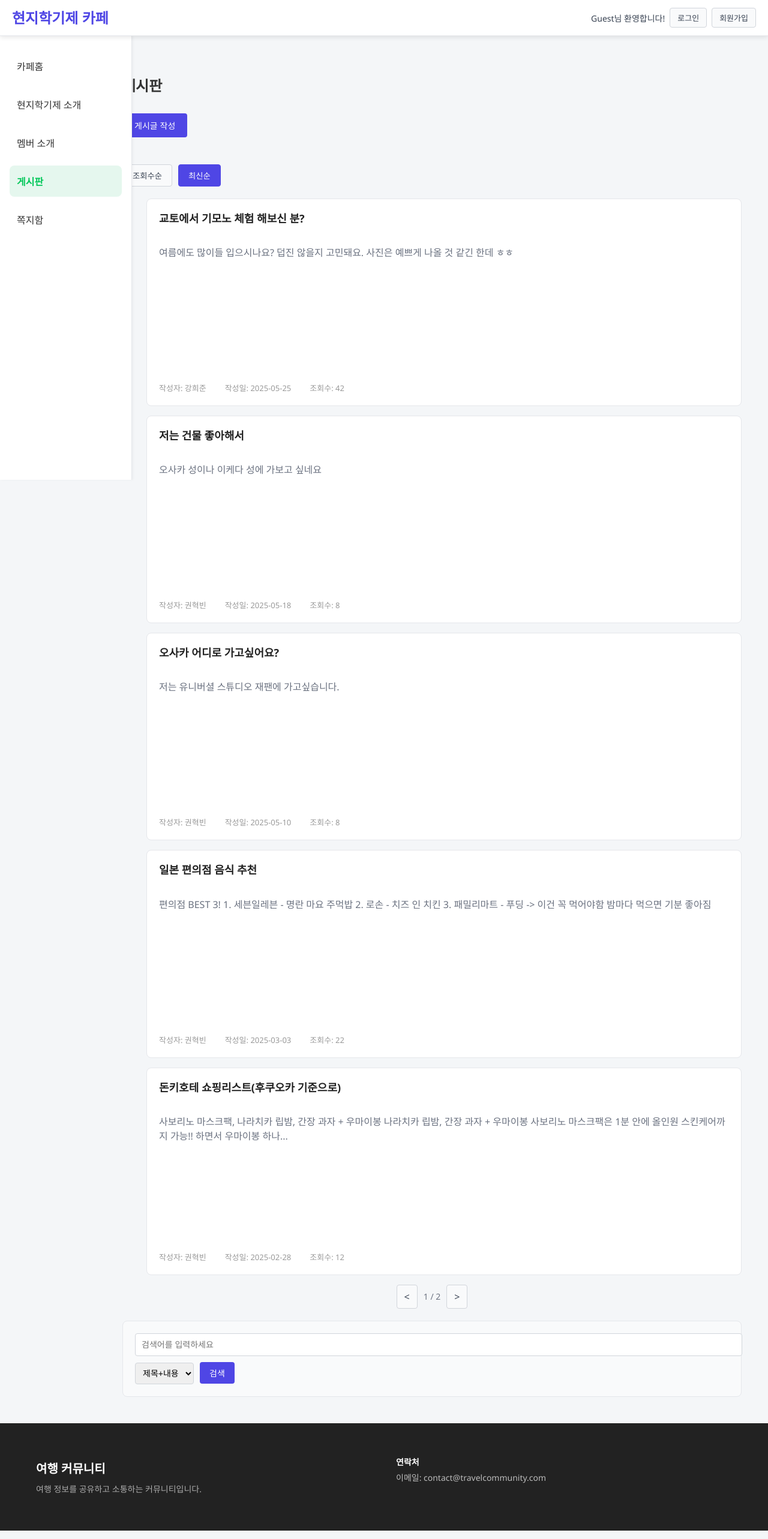
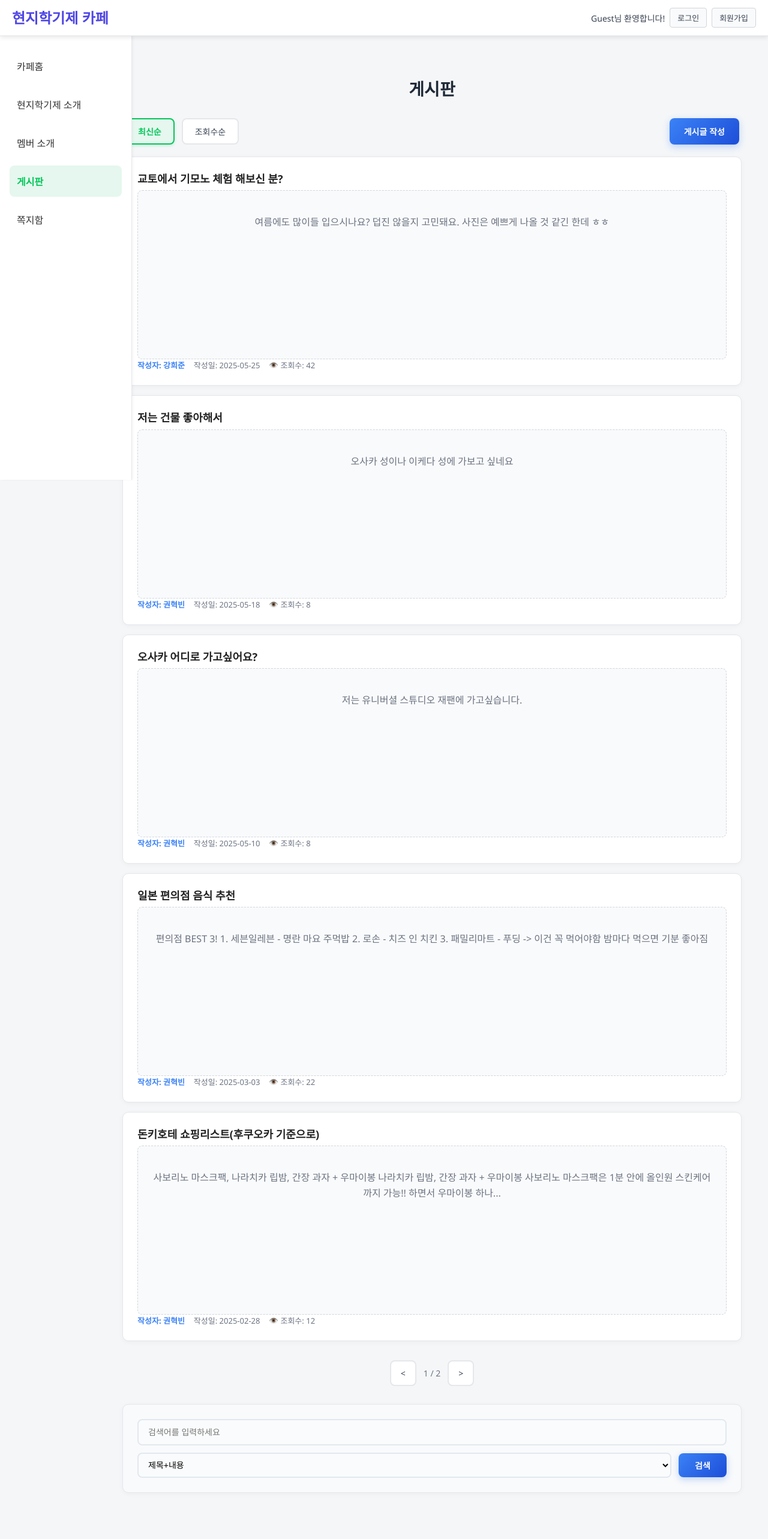
Before and after one commit to 6ReactTeamproject/test, a React (Vite) app: page /post in a window 1280 px wide. Shown: the top 2566 px of the page at 60% size. Built offline with nearby package versions, Linux system fonts and the light colour scheme; data requests are answered from the project's data file.

Commit message:
게시글 목록 css 및 post 주석(덜달림) / 게시글 수정 라우터 주소 변경 / UploadImg import 수정

```diff
--- a/src/AppRouter.jsx
+++ b/src/AppRouter.jsx
@@ -17,8 +17,6 @@ import MessageBox from "./components/Message/MessageBox.jsx";
 import ChangePasswordForm from "./pages/Auth/ChangePasswordForm.jsx";
 import ChangeNameForm from "./pages/Auth/ChangeNameForm.jsx";
 import { useRouteHistory } from "./hooks/useRouteHistory";
-
-
 
 export default function AppRouter({ user, setUser }) {
   useRouteHistory();
@@ -40,7 +38,7 @@ export default function AppRouter({ user, setUser }) {
         <Route path="/post" element={<PostBoard />} />
         <Route path="/post/:id" element={<PostDetail currentUser={user} />} />
         <Route path="/post/write" element={<WritePost />} />
-        <Route path="/edit/:id" element={<WritePost />} />
+        <Route path="/post/edit/:id" element={<WritePost />} />
 
         <Route path="/mypage" element={<MyPage />} />
         <Route path="/message" element={<MessageBox />} />
--- a/src/components/Board/Board.jsx
+++ b/src/components/Board/Board.jsx
@@ -90,6 +90,23 @@ const Board = () => {
   return (
     <div className="board-container">
       <h2 className="board-title">게시판</h2>
+
+      {/* 상단 액션 영역 */}
+      <div className="board-actions">
+        <div className="board-sort-buttons">
+          <button
+            className={`sort-button ${sortType === "" ? "active" : ""}`}
+            onClick={() => setSortType("")}
+          >
+            최신순
+          </button>
+          <button
+            className={`sort-button ${sortType === "views" ? "active" : ""}`}
+            onClick={() => setSortType("views")}
+          >
+            조회수순
+          </button>
+        </div>
         <button
           className="board-write-button"
           onClick={() => {
@@ -108,20 +125,9 @@ const Board = () => {
         >
           게시글 작성
         </button>
-      <div className="board-sort-buttons">
-        <button
-          className={`sort-button ${sortType === "views" ? "active" : ""}`}
-          onClick={() => setSortType("views")}
-        >
-          조회수순
-        </button>
-        <button
-          className={`sort-button ${sortType === "" ? "active" : ""}`}
-          onClick={() => setSortType("")}
-        >
-          최신순
-        </button>
       </div>
+
+      {/* 게시글 목록 */}
       <PostList
         users={users}
         posts={currentPosts}
@@ -138,6 +144,7 @@ const Board = () => {
         }}
       />
 
+      {/* 페이지네이션 */}
       {displayPosts.length > 0 && (
         <Pagination
           currentPage={currentPage}
@@ -146,6 +153,8 @@ const Board = () => {
           onNext={() => setCurrentPage(Math.min(currentPage + 1, totalPages))}
         />
       )}
+
+      {/* 검색 영역 */}
       <SearchBar
         searchTerm={searchTerm}
         searchType={searchType}
--- a/src/components/Board/SearchBar.jsx
+++ b/src/components/Board/SearchBar.jsx
@@ -18,7 +18,8 @@ const SearchBar = ({
 
   return (
     <div className="search-container">
-      <form onSubmit={handleSubmit}>
+      <form onSubmit={handleSubmit} className="search-form">
+        <div className="search-input-group">
           <input
             type="text"
             value={inputValue}
@@ -26,6 +27,8 @@ const SearchBar = ({
             placeholder="검색어를 입력하세요"
             className="search-input"
           />
+        </div>
+        <div className="search-controls">
           <select
             value={searchType}
             onChange={(e) => onTypeChange(e.target.value)}
@@ -39,6 +42,7 @@ const SearchBar = ({
           <button type="submit" className="search-button">
             검색
           </button>
+        </div>
       </form>
     </div>
   );
--- a/src/components/Post/PostForm.jsx
+++ b/src/components/Post/PostForm.jsx
@@ -45,11 +45,7 @@ const PostForm = ({ post, setPost, onSubmit, id }) => {
         className="post-form-textarea"
       />
       <div className="post-form-buttons">
-        <button
-          type="button"
-          onClick={() => nav(-1)}
-          className="post-form-cancel-button"
-        >
+        <button onClick={() => nav(-1)} className="post-form-cancel-button">
           취소
         </button>
         <button type="submit" className="post-form-submit-button">
--- a/src/components/Post/WritePost.jsx
+++ b/src/components/Post/WritePost.jsx
@@ -16,18 +16,23 @@ const WritePost = () => {
     if (id) {
       // 수정 시 기존 데이터 불러오기
       apiGet("posts", id).then((data) =>
-        setPost({ title: data.title, content: data.content, image: data.image || "" })
+        setPost({
+          title: data.title,
+          content: data.content,
+          image: data.image || "",
+        })
       );
     }
   }, [id]);
 
-  const handleSubmit = () => {
+  const handleSubmit = async () => {
+    try {
       if (!currentUser || !currentUser.id) {
         alert("로그인된 사용자 정보가 없습니다.");
         return;
       }
 
-    const postData = {
+      const data = {
         ...post,
         ...(id
           ? {}
@@ -38,7 +43,12 @@ const WritePost = () => {
             }),
       };
 
-    const handleSuccess = () => {
+      if (id) {
+        await apiPatch("posts", id, data);
+      } else {
+        await apiPost("posts", data);
+      }
+
       // 게시판에서 왔다면 해당 페이지로 돌아가기
       if (location.state?.fromBoard) {
         let url = "/post";
@@ -50,12 +60,9 @@ const WritePost = () => {
       } else {
         navigate(-1);
       }
-    };
-
-    if (id) {
-      apiPatch("posts", id, postData).then(handleSuccess);
-    } else {
-      apiPost("posts", postData).then(handleSuccess);
+    } catch (error) {
+      console.error("게시글 작성 실패:", error);
+      alert("게시글 작성에 실패했습니다.");
     }
   };
 
--- a/src/pages/Auth/UploadImg.jsx
+++ b/src/pages/Auth/UploadImg.jsx
@@ -1,7 +1,7 @@
 import React, { useRef, useState } from "react";
 import { useUser } from "../../hooks/UserContext";
 import "./UploadImg.css";
-import CropModal from "./CropModal";
+import CropModal from "../../utils/CropModal";
 
 export default function UploadImg({ cropShape }) {
   const { user, setUser } = useUser(); // 로그인 사용자 정보와 업데이트 함수
--- a/src/styles/board.css
+++ b/src/styles/board.css
@@ -3,82 +3,147 @@
   max-width: 1200px;
   margin: 0 auto;
   padding: 20px;
+  padding-bottom: 80px; /* 푸터와의 간격 확보 */
+  min-height: calc(
+    100vh - 60px - 200px
+  ); /* 헤더와 푸터 높이를 고려한 최소 높이 */
 }
 
 .board-title {
   margin-bottom: 30px;
-  font-size: 24px;
-  font-weight: 600;
-  color: #333;
+  font-size: 28px;
+  font-weight: 700;
+  color: #1f2937;
+  text-align: center;
+}
+
+/* 상단 액션 영역 */
+.board-actions {
+  display: flex;
+  justify-content: space-between;
+  align-items: center;
+  margin-bottom: 20px;
+  gap: 20px;
+  padding: 0 4px; /* 게시글 목록과 동일한 좌우 정렬 */
 }
 
 .board-write-button {
-  padding: 10px 20px;
-  background-color: #4f46e5;
+  padding: 12px 24px;
+  background: linear-gradient(135deg, #3b82f6 0%, #1d4ed8 100%);
   color: white;
   border: none;
-  border-radius: 4px;
+  border-radius: 8px;
   font-size: 14px;
-  margin-bottom: 20px;
+  font-weight: 600;
+  cursor: pointer;
+  transition: all 0.3s ease;
+  box-shadow: 0 4px 12px rgba(59, 130, 246, 0.3);
+  white-space: nowrap;
 }
 
 .board-write-button:hover {
-  background-color: #4338ca;
+  background: linear-gradient(135deg, #2563eb 0%, #1e40af 100%);
+  transform: translateY(-2px);
+  box-shadow: 0 6px 20px rgba(59, 130, 246, 0.4);
 }
 
 .board-sort-buttons {
-  margin-top: 25px;
-  margin-bottom: 20px;
+  display: flex;
+  gap: 12px;
 }
 
 .sort-button {
-  padding: 8px 16px;
-  margin-right: 10px;
-  border: 1px solid #d1d5db;
-  border-radius: 4px;
-  background-color: #f9fafb;
+  padding: 10px 20px;
+  border: 2px solid #e5e7eb;
+  border-radius: 8px;
+  background-color: white;
   color: #374151;
   cursor: pointer;
-  transition: background-color 0.2s;
+  transition: all 0.2s ease;
+  font-weight: 500;
+  font-size: 14px;
 }
 
 .sort-button:hover {
-  background-color: #e5e7eb;
+  background-color: #f9fafb;
+  border-color: #d1d5db;
+  transform: translateY(-1px);
+  box-shadow: 0 2px 4px rgba(0, 0, 0, 0.1);
 }
 
 .sort-button.active {
-  background-color: #4f46e5;
-  color: white;
-  border-color: #4f46e5;
+  background-color: #e5f7ee;
+  color: #03c75a;
+  border-color: #03c75a;
+  font-weight: 600;
+  box-shadow: 0 2px 4px rgba(3, 199, 90, 0.2);
+}
+
+/* 게시글 목록 컨테이너 */
+.board-container ul {
+  margin: 0;
+  padding: 0;
+  list-style: none;
 }
 
 /* PostItem Styles */
 .post-item {
   border: 1px solid #e5e7eb;
-  border-radius: 8px;
-  padding: 20px;
-  margin-bottom: 16px;
+  border-radius: 10px;
+  padding: 24px;
+  margin-bottom: 16px; /* 게시글 간격 조정 */
   background-color: white;
-  transition: box-shadow 0.2s;
+  transition: all 0.3s ease;
   cursor: pointer;
   list-style: none;
+  box-shadow: 0 2px 8px rgba(0, 0, 0, 0.04);
+  position: relative;
+  overflow: hidden;
+}
+
+.post-item:last-child {
+  margin-bottom: 0; /* 마지막 게시글 하단 여백 제거 */
+}
+
+.post-item::before {
+  content: "";
+  position: absolute;
+  top: 0;
+  left: 0;
+  width: 4px;
+  height: 100%;
+  background: linear-gradient(135deg, #3b82f6 0%, #1d4ed8 100%);
+  transform: scaleY(0);
+  transition: transform 0.3s ease;
 }
 
 .post-item:hover {
-  box-shadow: 0 4px 6px rgba(0, 0, 0, 0.1);
+  box-shadow: 0 4px 20px rgba(0, 0, 0, 0.08);
+  transform: translateY(-2px);
+  border-color: #3b82f6;
+}
+
+.post-item:hover::before {
+  transform: scaleY(1);
 }
 
 .post-title {
-  margin-bottom: 8px;
-  font-size: 18px;
-  font-weight: 600;
+  margin-bottom: 12px;
+  font-size: 20px;
+  font-weight: 700;
   color: #1f2937;
+  line-height: 1.4;
 }
 
 .post-content {
   color: #6b7280;
-  margin-bottom: 12px;
-  line-height: 1.5;
+  margin-bottom: 16px;
+  line-height: 1.6;
+  font-size: 15px;
+  display: -webkit-box;
+  -webkit-line-clamp: 2;
+  -webkit-box-orient: vertical;
+  overflow: hidden;
 }
 
 .post-meta {
@@ -86,18 +151,29 @@
   align-items: center;
   font-size: 14px;
   color: #9ca3af;
+  flex-wrap: wrap;
+  gap: 15px;
 }
 
 .post-author {
-  margin-right: 15px;
+  font-weight: 600;
+  color: #3b82f6;
 }
 
 .post-date {
-  margin-right: 15px;
+  color: #6b7280;
 }
 
 .post-views {
-  margin-right: 15px;
+  display: flex;
+  align-items: center;
+  gap: 4px;
+  color: #6b7280;
+}
+
+.post-views::before {
+  content: "👁️";
+  font-size: 12px;
 }
 
 /* Pagination Styles */
@@ -105,70 +181,178 @@
   display: flex;
   justify-content: center;
   align-items: center;
-  gap: 10px;
-  margin-top: 5px;
+  gap: 12px;
+  margin-top: 32px; /* 게시글 목록과의 간격 조정 */
+  margin-bottom: 20px;
 }
 
 .pagination-button {
   cursor: pointer;
-  padding: 8px 12px;
-  border: 1px solid #d1d5db;
-  border-radius: 4px;
-  background-color: #f9fafb;
+  padding: 10px 16px;
+  border: 2px solid #e5e7eb;
+  border-radius: 8px;
+  background-color: white;
   color: #374151;
-  transition: background-color 0.2s;
+  transition: all 0.2s ease;
+  font-weight: 500;
+  font-size: 14px;
 }
 
 .pagination-button:hover {
-  background-color: #e5e7eb;
+  background-color: #f9fafb;
+  border-color: #3b82f6;
+  color: #3b82f6;
+  transform: translateY(-1px);
+  box-shadow: 0 2px 4px rgba(59, 130, 246, 0.1);
 }
 
 .pagination-button:disabled {
   opacity: 0.5;
   cursor: not-allowed;
+  background-color: #f3f4f6;
 }
 
 .pagination-info {
   font-size: 14px;
   color: #6b7280;
+  font-weight: 500;
+}
+
+/* 검색 영역 */
+.search-container {
+  margin-top: 30px;
+  padding: 24px;
+  background-color: #f9fafb;
+  border-radius: 10px;
+  border: 1px solid #e5e7eb;
+  box-shadow: 0 2px 8px rgba(0, 0, 0, 0.04);
 }
 
 /* SearchBar Styles */
-.search-container {
-  margin-top: 20px;
-  padding: 20px;
-  background-color: #f9fafb;
-  border-radius: 8px;
-  border: 1px solid #e5e7eb;
+.search-form {
+  display: flex;
+  flex-direction: column;
+  gap: 12px;
+}
+
+.search-input-group {
+  width: 100%;
 }
 
 .search-input {
   width: 100%;
-  padding: 10px;
-  border: 1px solid #d1d5db;
-  border-radius: 4px;
+  padding: 12px 16px;
+  border: 2px solid #e2e8f0;
+  border-radius: 8px;
   font-size: 14px;
-  margin-bottom: 10px;
+  transition: all 0.3s ease;
+  background-color: #fafbfc;
+  color: #374151;
+  box-sizing: border-box;
+}
+
+.search-input:focus {
+  outline: none;
+  border-color: #3b82f6;
+  background-color: white;
+  box-shadow: 0 0 0 3px rgba(59, 130, 246, 0.1);
+  transform: translateY(-1px);
+}
+
+.search-controls {
+  display: flex;
+  gap: 12px;
+  align-items: center;
 }
 
 .search-select {
-  padding: 8px;
-  border: 1px solid #d1d5db;
-  border-radius: 4px;
+  flex: 1;
+  padding: 10px 12px;
+  border: 2px solid #e2e8f0;
+  border-radius: 8px;
   font-size: 14px;
-  margin-right: 10px;
+  background-color: #fafbfc;
+  transition: all 0.3s ease;
+  box-sizing: border-box;
+  min-width: 120px;
+}
+
+.search-select:focus {
+  outline: none;
+  border-color: #3b82f6;
+  background-color: white;
+  box-shadow: 0 0 0 3px rgba(59, 130, 246, 0.1);
 }
 
 .search-button {
-  padding: 8px 16px;
-  background-color: #4f46e5;
+  padding: 10px 20px;
+  background: linear-gradient(135deg, #3b82f6 0%, #1d4ed8 100%);
   color: white;
   border: none;
-  border-radius: 4px;
+  border-radius: 8px;
   cursor: pointer;
   font-size: 14px;
+  font-weight: 600;
+  transition: all 0.3s ease;
+  box-shadow: 0 4px 12px rgba(59, 130, 246, 0.3);
+  white-space: nowrap;
+  min-width: 80px;
 }
 
 .search-button:hover {
-  background-color: #4338ca;
+  background: linear-gradient(135deg, #2563eb 0%, #1e40af 100%);
+  transform: translateY(-2px);
+  box-shadow: 0 6px 20px rgba(59, 130, 246, 0.4);
 }
+
+/* 빈 게시글 메시지 스타일 */
+.board-container p {
+  text-align: center;
+  color: #6b7280;
+  font-size: 16px;
+  padding: 40px 20px;
+  background-color: #f9fafb;
+  border-radius: 8px;
+  border: 1px dashed #d1d5db;
+  margin: 0;
+}
+
+/* 반응형 디자인 */
+@media (max-width: 768px) {
+  .board-actions {
+    flex-direction: column;
+    align-items: stretch;
+    gap: 15px;
+    padding: 0;
+  }
+
+  .board-sort-buttons {
+    justify-content: center;
+  }
+
+  .board-write-button {
+    width: 100%;
+  }
+
+  .search-container {
+    padding: 20px;
+  }
+
+  .search-controls {
+    flex-direction: column;
+    gap: 8px;
+  }
+
+  .search-select {
+    width: 100%;
+    min-width: auto;
+  }
+
+  .search-button {
+    width: 100%;
+  }
+
+  .post-item {
+    padding: 20px;
+  }
+}
--- a/src/styles/layout.css
+++ b/src/styles/layout.css
@@ -64,7 +64,8 @@
   flex-wrap: wrap;
 }
 
-.footer-info, .footer-contact {
+.footer-info,
+.footer-contact {
   flex: 1 1 300px;
   margin-bottom: 20px;
 }
```
Also changed, not shown: src/components/Post/PostActions.jsx (+34 -15 lines), src/components/Post/PostDetail.jsx (+15 -0 lines), src/components/Post/PostHeader.jsx (+11 -4 lines). Lines whose indentation alone changed are shown as unchanged.
